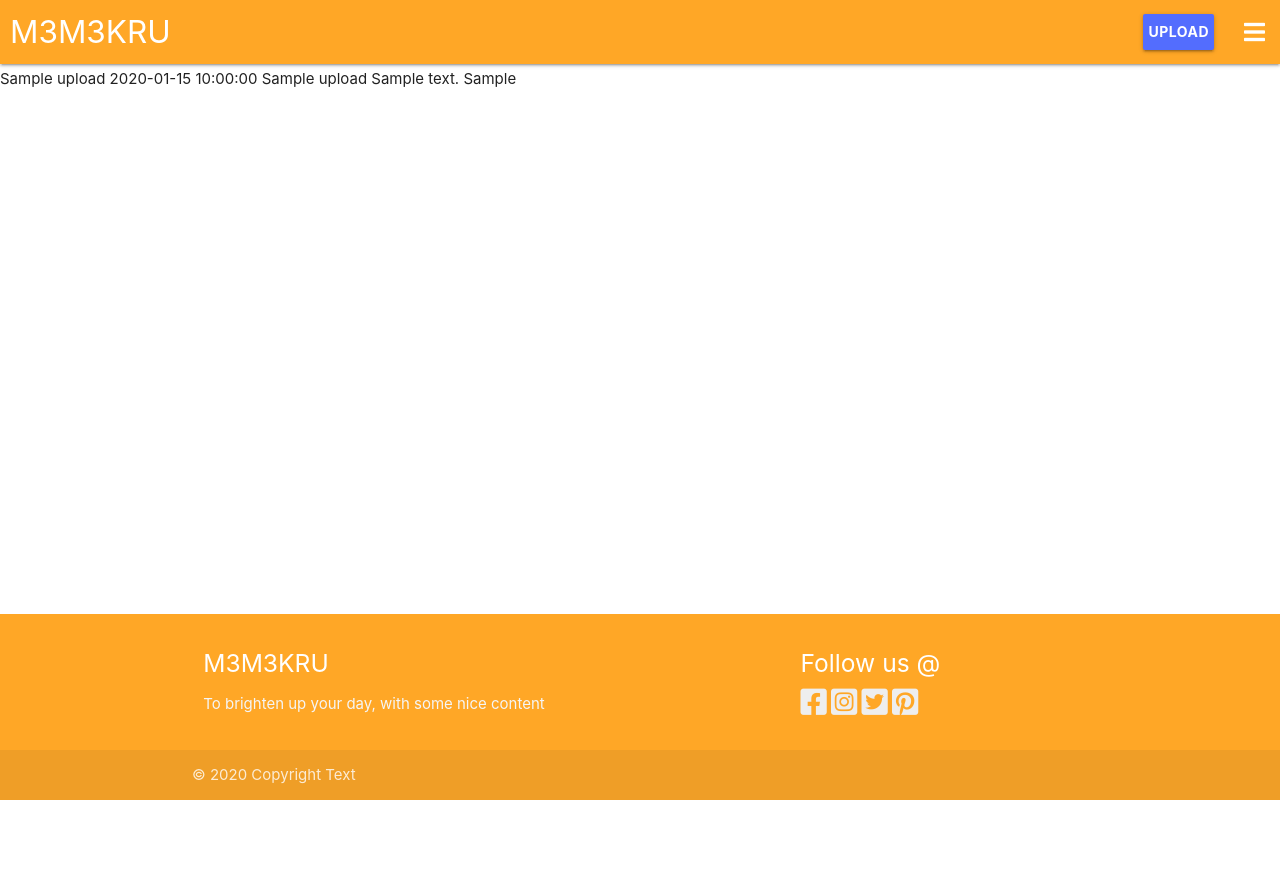
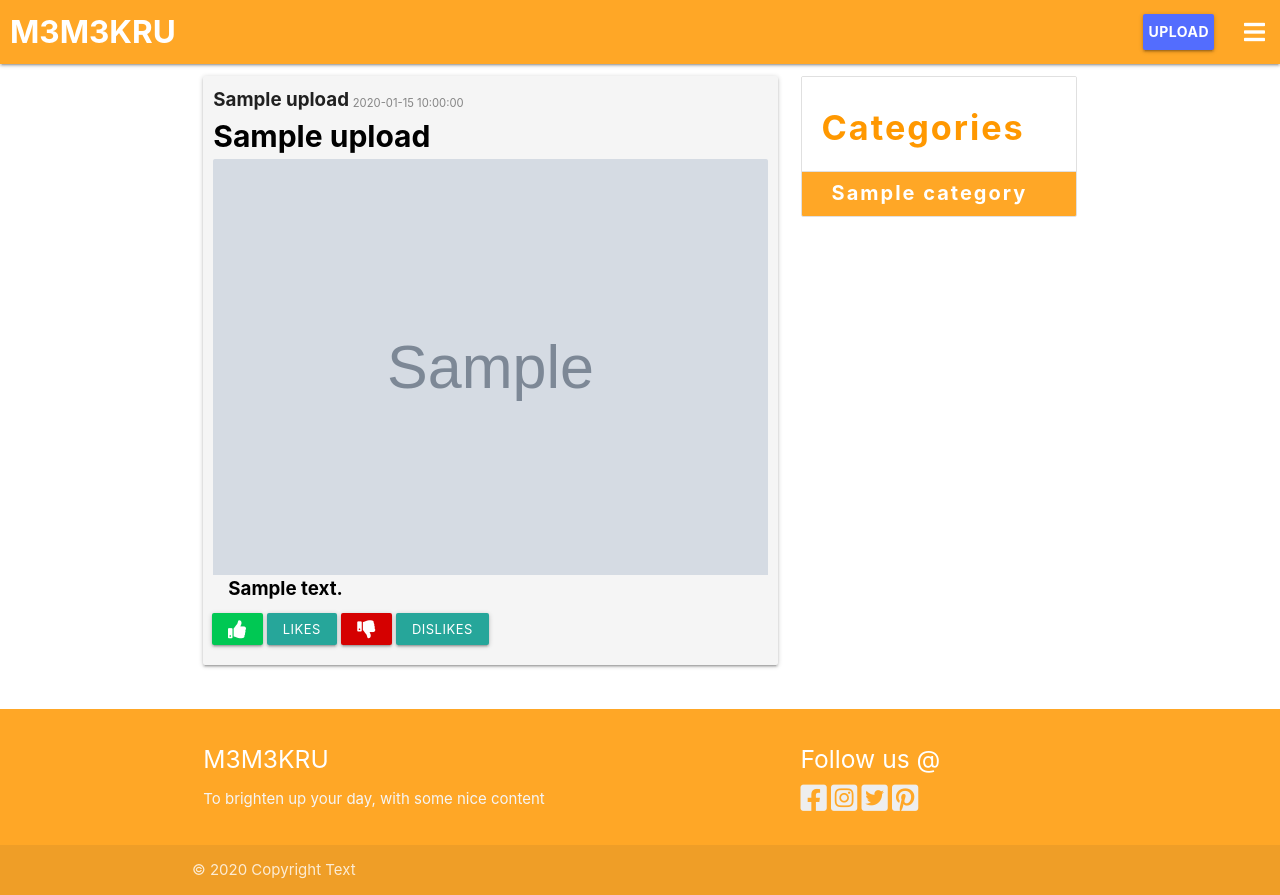
Before and after one commit to Joeri157/third_milestone_project, a Flask app: page / in a window 1280 px wide. Before the commit the page ends 800 px from the top, so only its background shows below. Run offline with Flask 2, Linux system fonts and the light colour scheme; grey boxes marked "Sample" are stand-in pictures; a database or web service that is not in the repository returns one stand-in record (values such as "Sample title"); some libraries are stand-ins or nearby versions.

Commit message:
Updated Index version 1.0
@index.html
Added Uploaded card content
Added Small side nav
@style.scss / style.css
Added Customized style for upload card content
Added Customized style for Small side nav
@base.html
Added url_for /index
@app.py
Added index functionality to display content

```diff
--- a/app.py
+++ b/app.py
@@ -39,9 +39,11 @@ policy = {"expiry": 253381964415}
 @app.route("/")
 @app.route("/index")
 def index():
+    categories = list(mongo.db.categories.find().sort("category_name", 1))
     uploads = list(
         mongo.db.uploads.find().sort("upload_time", -1))
-    return render_template("base.html", uploads=uploads)
+    return render_template(
+        "index.html", uploads=uploads, categories=categories)
 
 
 #  ~~~~~~~~~~~~~~~~~~~~~~~~~~~~~~~~~~~~~~~~~~~~~~~~~~~~~~~~~~~~~~~~~~~~~~~~~  #
--- a/static/css/style.css
+++ b/static/css/style.css
@@ -12,29 +12,31 @@ main {
 }
 
 /* footer icon */
-.fab {
+footer .fab {
   font-size: 2rem;
 }
 
 /********************/
 /* Navbar           */
 /********************/
-ul .custom-dropdown { /* Code used to adjust the Navigation Menu, See README file  */
+ul .custom-dropdown {
+  /* Code used to adjust the Navigation Menu, See README file  */
   margin: 0;
-    min-width: 200px; /* Changed this to accomodate content width */
-    margin-left: -1px; /* Add this to keep dropdown in line with edge of navbar */
-    overflow: hidden; /* Changed this from overflow-y:auto; to overflow:hidden; */
+  min-width: 200px;
+  /* Changed this to accomodate content width */
+  margin-left: -1px;
+  /* Add this to keep dropdown in line with edge of navbar */
+  overflow: hidden;
+  /* Changed this from overflow-y:auto; to overflow:hidden; */
   position: absolute;
   white-space: nowrap;
   z-index: 1;
   will-change: width, height;
 }
-
-.custom-dropdown li {
+ul .custom-dropdown li {
   min-height: 0;
 }
-
-.custom-dropdown li>a {
+ul .custom-dropdown li > a {
   font-weight: bold;
   font-size: 2rem;
   color: white;
@@ -43,27 +45,82 @@ ul .custom-dropdown { /* Code used to adjust the Navigation Menu, See README fil
 
 nav a.custom-logo {
   padding: 0 0 0 10px;
+  font-weight: bold;
 }
-
 nav ul a.nav-upload-btn {
   padding: 0 5px;
   font-weight: bold;
 }
 
 /***********************/
+/* Homepage            */
+/***********************/
+/* Category name and upload-time on content card */
+.card .row .custom-upload-category {
+  font-weight: bold;
+  font-size: 1.25rem;
+  width: auto;
+  padding: 0 0 0 0.75rem;
+}
+.card .row .custom-upload-time {
+  color: #00000075;
+  font-size: 0.75rem;
+  width: auto;
+  padding: 0.6rem 0 0 0.25rem;
+}
+
+/* Uploaded content card */
+.card {
+  padding: 10px;
+  margin-bottom: 24px;
+}
+.card .custom-upload-content {
+  font-size: 1.25rem;
+  font-weight: bold;
+  color: black;
+  padding: 0 1rem 0 1rem;
+}
+.card .custom-upload-by {
+  color: #00000075;
+  font-size: 1rem;
+  padding: 0;
+}
+.card .custom-upload-title {
+  font-size: 2rem;
+  font-weight: bold;
+  color: black;
+}
+.card .row {
+  margin-bottom: 0;
+}
+.card .custom-btn {
+  padding: 10px;
+}
+
+/* Side Nav Category */
+div ul li .side-cat-header {
+  font-weight: bold;
+  letter-spacing: 2px;
+}
+div ul li a .custom-category-name {
+  font-weight: bold;
+  color: white;
+  letter-spacing: 2px;
+  font-size: 20px;
+}
+
+/***********************/
 /* Register and Login  */
 /***********************/
-.card-panel .register-login-title{
+.card-panel .register-login-title {
   font-weight: bold;
   letter-spacing: 4px;
 }
-
 .card-panel .register-login-text {
   font-weight: bold;
   font-size: 1.5rem;
   padding: 10px;
 }
-
 .card-panel .register-login-button {
   font-weight: bold;
 }
@@ -79,3 +136,5 @@ nav ul a.nav-upload-btn {
 /***********************/
 /* Add Upload          */
 /***********************/
+
+/*# sourceMappingURL=style.css.map */
--- a/templates/base.html
+++ b/templates/base.html
@@ -28,7 +28,7 @@
 		</ul>
 		<nav>
 			<div class="nav-wrapper #ffa726 orange lighten-1">
-				<a href="" class="custom-logo left brand-logo">M3M3KRU</a>
+				<a href="{{ url_for('index') }}" class="custom-logo left brand-logo">M3M3KRU</a>
 				<ul class="right show-on-large">
                     <!-- Button to Upload the Content -->
                     <li><a href="{{ url_for('add_upload') }}" class="nav-upload-btn btn #536dfe indigo accent-2">Upload</a></li>
@@ -55,13 +55,6 @@
 
     <main>
     {% block content %}
-        {% for upload in uploads %}
-            {{ upload.category_name }}
-            {{ upload.upload_time }}
-            {{ upload.upload_title }}
-            {{ upload.upload_description}}
-            {{ upload.uploaded_by }}
-        {% endfor %}
     {% endblock %}
     </main>
 
--- a/templates/index.html
+++ b/templates/index.html
@@ -0,0 +1,66 @@
+{% extends "base.html" %}
+{% block content %}
+
+    <div class="container">
+<!-------------------- Uploaded content -------------------->
+        {% if uploads|length > 0 %}
+        <div class="row">
+            <div class="col s12 m12 l8">
+                {% for upload in uploads %}
+                        <div class="card upload-content #f5f5f5 grey lighten-4">
+                            <div class="row">
+                                <!-------------------- Category Name -------------------->
+                                <div class="col s6 custom-upload-category">
+                                    {{ upload.category_name -}}
+                                </div>
+                                <div class="col s6 custom-upload-time">
+                                    {{ upload.upload_time }}
+                                </div>
+                            </div>
+                            <!-------------------- on click to go to post link -------------------->
+                            <a href="" target="_blank">
+                                <div class="custom-upload-title">
+                                    {{ upload.upload_title }}
+                                </div>
+                                <div class="card-image">
+                                    <img src="{{ upload.upload_image }}">
+                                </div>
+                                <div class="card-content custom-upload-content">
+                                    <p>{{ upload.upload_description}}</p>
+                                    <!-------------------- Only shows when the session user and uploaded by matches -------------------->
+                                    {% if session.user|lower == upload.uploaded_by|lower %}
+                                        <p class="custom-upload-by">by: {{ upload.uploaded_by }}</p>
+                                    {% endif %}
+                                </div>
+                            </a>
+                            <div class="row">
+                                <div class="col s12 custom-btn">
+                                    <a href="#" class="btn-small green accent-4"><i class="fas fa-thumbs-up"></i></a>
+                                    <div class="btn-small">likes</div>
+                                    <a href="#" class="btn-small red accent-4"><i class="fas fa-thumbs-down"></i></a>
+                                    <div class="btn-small">dislikes</div>
+                                </div>
+                            </div>
+                        </div>
+                {% endfor %}
+            </div>
+            <!-------------------- Extra small space for categories -------------------->
+            <div class="col hide-on-med-and-down l4">
+                <ul class="collection with-header">
+                    <li class="collection-header "><h4 class="orange-text side-cat-header">Categories</h4></li>
+                    {% for category in categories %}
+                    <li class="collection-item #ffa726 orange lighten-1">
+                        <a href="">
+                        <span class="custom-category-name">{{ category.category_name }}</span>
+                        </a>
+                    </li>
+                    {% endfor %}
+                </ul>
+                {% else %}
+                    <h3 class="red-text text-darken-4 center-align">Nothing Found</h3>
+                {% endif %}
+            </div>
+        </div>
+    </div>
+
+{% endblock %}
```
Lines whose indentation alone changed are shown as unchanged.
